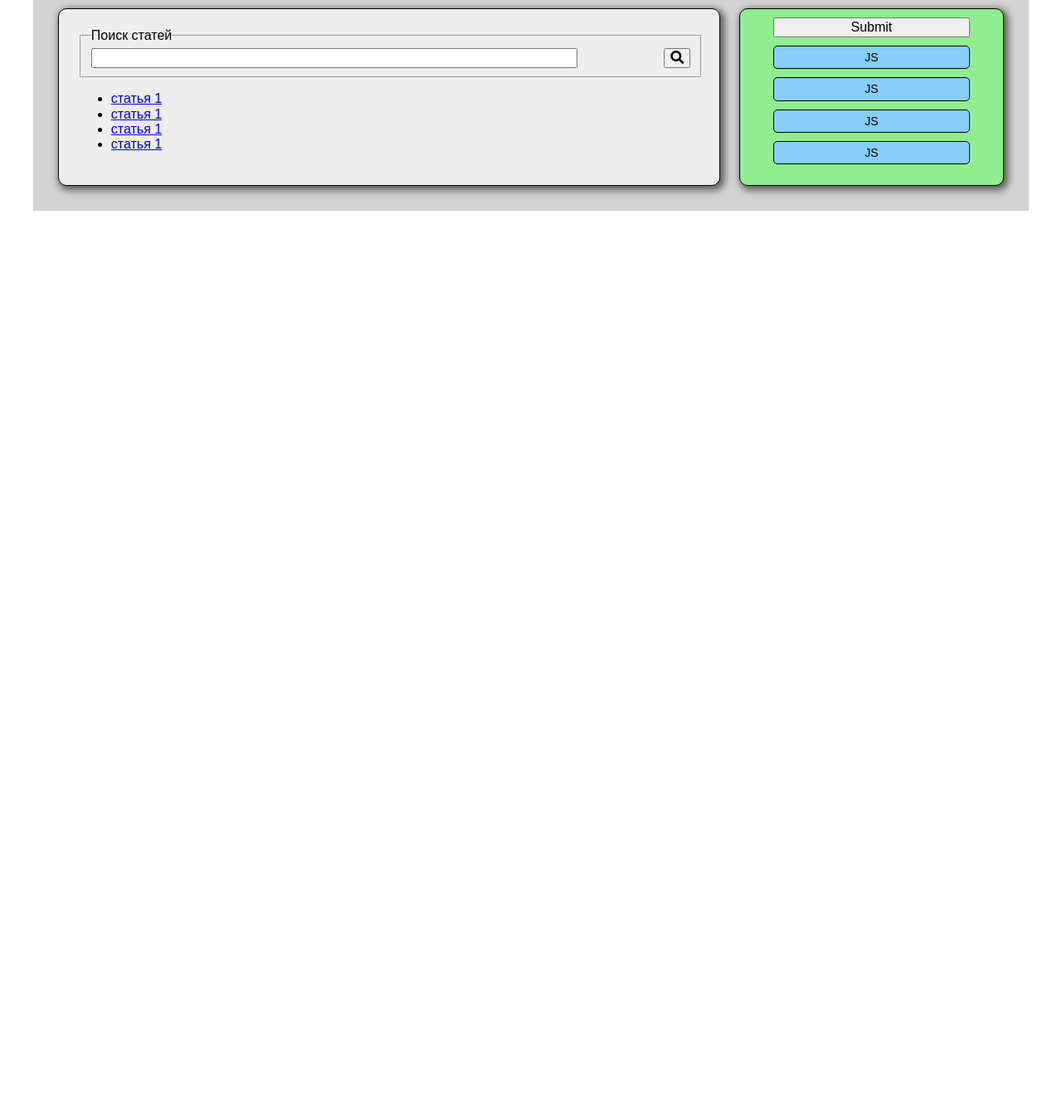
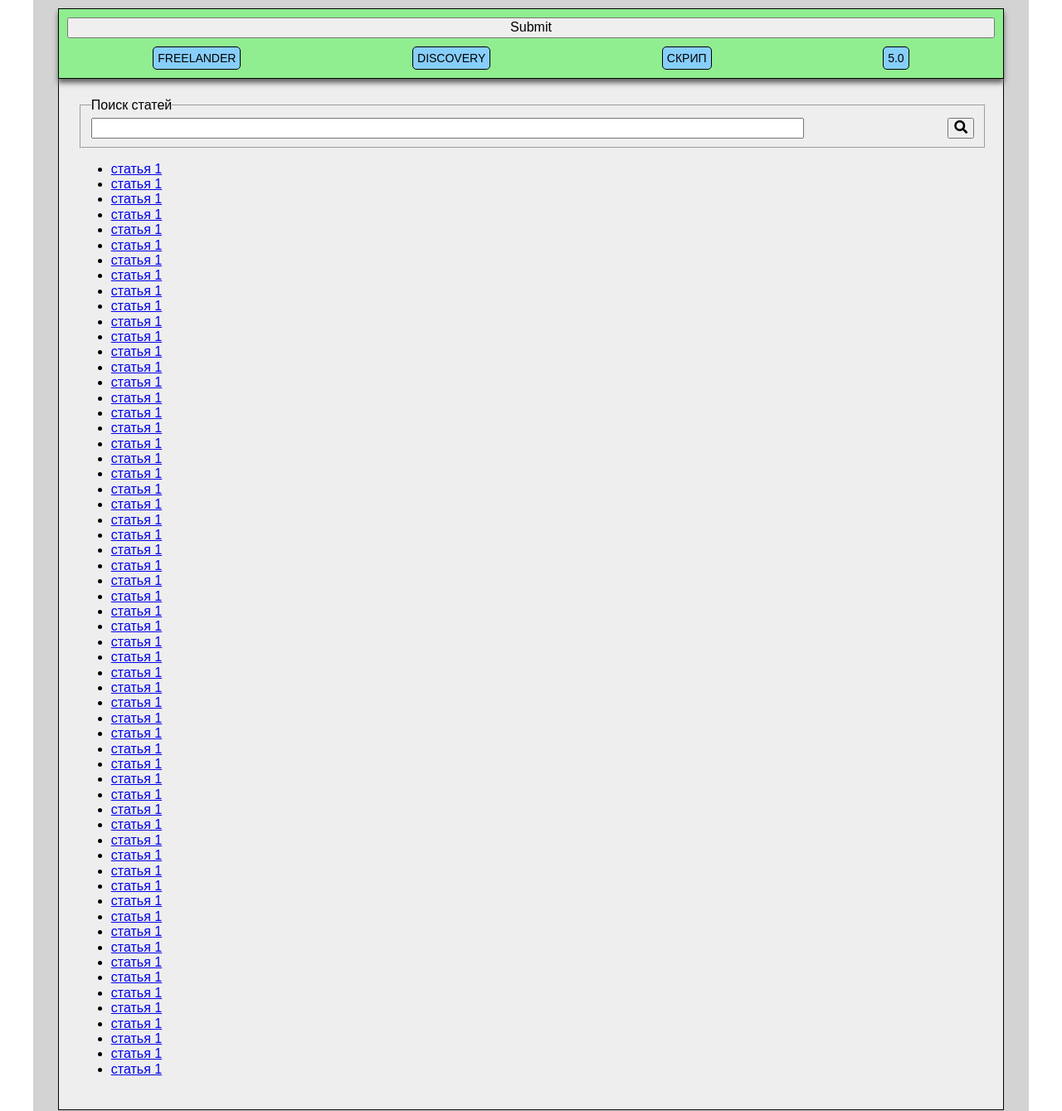
Before and after one commit to AntonMorozov1986/BelovTagPage, a plain HTML site: page index.html in a window 1280 px wide. Shown: the part 20-1359 px from the top of the page at 83% size. Before the commit the page ends 800 px from the top, so only its background shows below. Drawn offline with Linux system fonts and the light colour scheme.

Commit message:
версия 0.2
1) Изменен вид страницы.
2) Изменен обработчик события формы (был click, стал change)

```diff
--- a/index.html
+++ b/index.html
@@ -14,13 +14,13 @@
     <form action="#" class="tags">
         <input type="submit" class="tags-button">
         <input type="checkbox" class="tags-item" id="tag-0">
-        <label for="tag-0" class="tags-label" tabindex="0">js</label>
+        <label for="tag-0" class="tags-label" tabindex="0">freelander</label>
         <input type="checkbox" class="tags-item" id="tag-1">
-        <label for="tag-1" class="tags-label" tabindex="0">js</label>
+        <label for="tag-1" class="tags-label" tabindex="0">discovery</label>
         <input type="checkbox" class="tags-item" id="tag-2">
-        <label for="tag-2" class="tags-label" tabindex="0">js</label>
+        <label for="tag-2" class="tags-label" tabindex="0">скрип</label>
         <input type="checkbox" class="tags-item" id="tag-3">
-        <label for="tag-3" class="tags-label" tabindex="0">js</label>
+        <label for="tag-3" class="tags-label" tabindex="0">5.0</label>
         <button class="menu-close hidden">закрыть</button>
     </form>
     <div class="posts">
@@ -36,6 +36,62 @@
             <li><a href="#" class="posts-list-item-link">статья 1</a></li>
             <li><a href="#" class="posts-list-item-link">статья 1</a></li>
             <li><a href="#" class="posts-list-item-link">статья 1</a></li>
+            <li><a href="#" class="posts-list-item-link">статья 1</a></li>
+            <li><a href="#" class="posts-list-item-link">статья 1</a></li>
+            <li><a href="#" class="posts-list-item-link">статья 1</a></li>
+            <li><a href="#" class="posts-list-item-link">статья 1</a></li>
+            <li><a href="#" class="posts-list-item-link">статья 1</a></li>
+            <li><a href="#" class="posts-list-item-link">статья 1</a></li>
+            <li><a href="#" class="posts-list-item-link">статья 1</a></li>
+            <li><a href="#" class="posts-list-item-link">статья 1</a></li>
+            <li><a href="#" class="posts-list-item-link">статья 1</a></li>
+            <li><a href="#" class="posts-list-item-link">статья 1</a></li>
+            <li><a href="#" class="posts-list-item-link">статья 1</a></li>
+            <li><a href="#" class="posts-list-item-link">статья 1</a></li>
+            <li><a href="#" class="posts-list-item-link">статья 1</a></li>
+            <li><a href="#" class="posts-list-item-link">статья 1</a></li>
+            <li><a href="#" class="posts-list-item-link">статья 1</a></li>
+            <li><a href="#" class="posts-list-item-link">статья 1</a></li>
+            <li><a href="#" class="posts-list-item-link">статья 1</a></li>
+            <li><a href="#" class="posts-list-item-link">статья 1</a></li>
+            <li><a href="#" class="posts-list-item-link">статья 1</a></li>
+            <li><a href="#" class="posts-list-item-link">статья 1</a></li>
+            <li><a href="#" class="posts-list-item-link">статья 1</a></li>
+            <li><a href="#" class="posts-list-item-link">статья 1</a></li>
+            <li><a href="#" class="posts-list-item-link">статья 1</a></li>
+            <li><a href="#" class="posts-list-item-link">статья 1</a></li>
+            <li><a href="#" class="posts-list-item-link">статья 1</a></li>
+            <li><a href="#" class="posts-list-item-link">статья 1</a></li>
+            <li><a href="#" class="posts-list-item-link">статья 1</a></li>
+            <li><a href="#" class="posts-list-item-link">статья 1</a></li>
+            <li><a href="#" class="posts-list-item-link">статья 1</a></li>
+            <li><a href="#" class="posts-list-item-link">статья 1</a></li>
+            <li><a href="#" class="posts-list-item-link">статья 1</a></li>
+            <li><a href="#" class="posts-list-item-link">статья 1</a></li>
+            <li><a href="#" class="posts-list-item-link">статья 1</a></li>
+            <li><a href="#" class="posts-list-item-link">статья 1</a></li>
+            <li><a href="#" class="posts-list-item-link">статья 1</a></li>
+            <li><a href="#" class="posts-list-item-link">статья 1</a></li>
+            <li><a href="#" class="posts-list-item-link">статья 1</a></li>
+            <li><a href="#" class="posts-list-item-link">статья 1</a></li>
+            <li><a href="#" class="posts-list-item-link">статья 1</a></li>
+            <li><a href="#" class="posts-list-item-link">статья 1</a></li>
+            <li><a href="#" class="posts-list-item-link">статья 1</a></li>
+            <li><a href="#" class="posts-list-item-link">статья 1</a></li>
+            <li><a href="#" class="posts-list-item-link">статья 1</a></li>
+            <li><a href="#" class="posts-list-item-link">статья 1</a></li>
+            <li><a href="#" class="posts-list-item-link">статья 1</a></li>
+            <li><a href="#" class="posts-list-item-link">статья 1</a></li>
+            <li><a href="#" class="posts-list-item-link">статья 1</a></li>
+            <li><a href="#" class="posts-list-item-link">статья 1</a></li>
+            <li><a href="#" class="posts-list-item-link">статья 1</a></li>
+            <li><a href="#" class="posts-list-item-link">статья 1</a></li>
+            <li><a href="#" class="posts-list-item-link">статья 1</a></li>
+            <li><a href="#" class="posts-list-item-link">статья 1</a></li>
+            <li><a href="#" class="posts-list-item-link">статья 1</a></li>
+            <li><a href="#" class="posts-list-item-link">статья 1</a></li>
+            <li><a href="#" class="posts-list-item-link">статья 1</a></li>
+            <li><a href="#" class="posts-list-item-link">статья 1</a></li>
         </ul>
     </div>
 </main>
--- a/js/index.js
+++ b/js/index.js
@@ -1,6 +1,6 @@
 'use strict';
 
-function clickFormHandler() {
+function changeFormHandler() {
   let checkedInputsEl = tagsEl.querySelectorAll('.tags-item');
   checkedInputsEl.forEach( input => {
     let labelEl = tagsEl.querySelector(`label[for="${input.id}"]`);
@@ -33,7 +33,7 @@ let tagsEl = document.querySelector('.tags');
 let menuOpenEl = document.querySelector('.menu-open');
 let menuCloseEl = document.querySelector('.menu-close');
 
-tagsEl.addEventListener('click', clickFormHandler);
+tagsEl.addEventListener('change', changeFormHandler);
 window.addEventListener('load', changeSizeHandler);
 window.addEventListener('resize', changeSizeHandler);
 menuOpenEl.addEventListener('click', toggleMenu);
--- a/scss/index.scss
+++ b/scss/index.scss
@@ -1,14 +1,12 @@
 main {
   box-sizing: border-box;
   display: flex;
-  flex-wrap: wrap;
-  flex-direction: row-reverse;
+  flex-direction: column;
   justify-content: space-between;
   max-width: 1200px;
   margin: 0 auto;
   padding: 30px;
   background-color: lightgray;
-
   font-family: sans-serif;
 }
 
@@ -34,18 +32,20 @@ main {
 }
 
 .tags {
-  max-height: 500px;
+  position: sticky;
+  top: 0;
+  display: flex;
+  flex-wrap: wrap;
   box-sizing: border-box;
+  margin: 0;
+  padding: 10px;
   border: 1px solid black;
-  border-radius: 10px;
   background-color: lightgreen;
-  box-shadow: 3px 3px 10px 2px rgba(0,0,0,0.6);
-  width: 28%;
-  padding: 10px;
+  box-shadow: 0 5px 6px 0px #666;
 
   &-button {
     display: block;
-    width: 80%;
+    width: 100%;
     margin: 0 auto;
   }
 
@@ -58,7 +58,6 @@ main {
     box-sizing: border-box;
     margin: 10px auto 0 auto;
     padding: 5px;
-    width: 80%;
     border: 1px solid black;
     border-radius: 5px;
     text-align: center;
@@ -82,7 +81,7 @@ main {
   box-sizing: border-box;
   margin: 10px auto 0 auto;
   padding: 5px;
-  width: 80%;
+  width: 100%;
   border: 1px solid black;
   border-radius: 5px;
   text-align: center;
@@ -105,12 +104,10 @@ main {
 
 .posts {
   box-sizing: border-box;
+  width: 100%;
   padding: 2%;
   border: 1px solid black;
-  border-radius: 10px;
-  box-shadow: 3px 3px 10px 2px rgba(0,0,0,0.6);
   background-color: #eee;
-  width: 70%;
 
   &-search {
     width: 100%;
```
Also changed, not shown: css/index.css, 1 other file.
